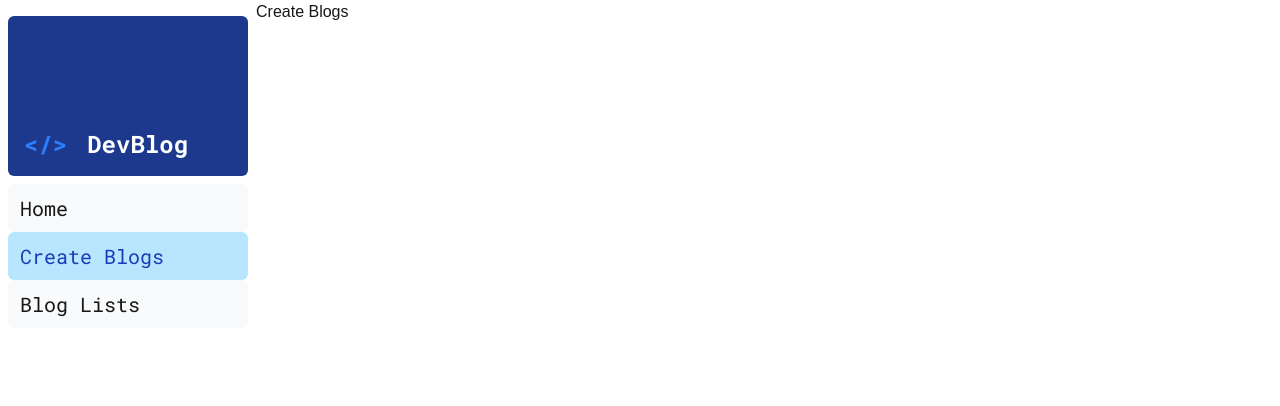
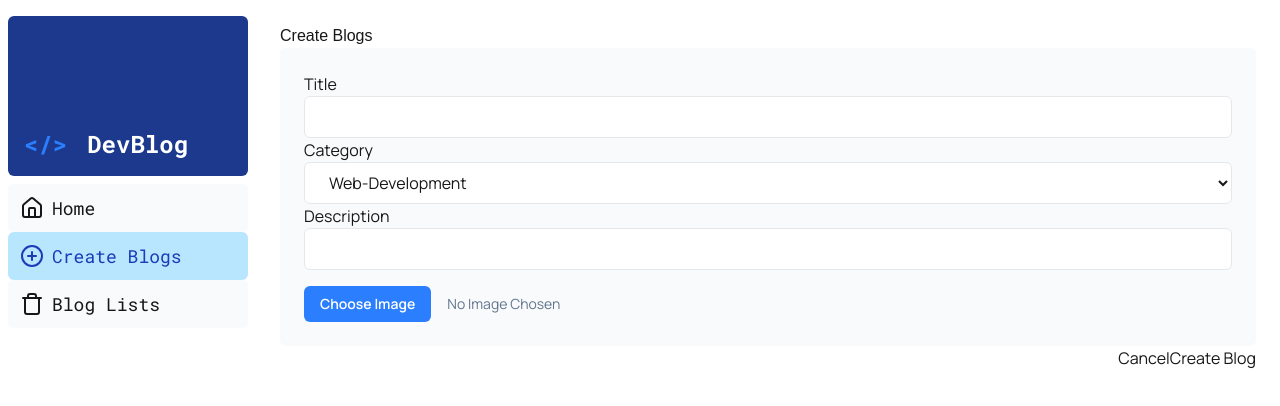
Before and after one commit to Shirooo098/NextJs-Blog, a Next.js app: page /admin/createBlogs in a window 1280 px wide. Shown: the top 406 px of the page. Built offline with nearby package versions, Linux system fonts and the light colour scheme.

Commit message:
Add Css on create-blog form

```diff
--- a/app/admin/(overview)/page.tsx
+++ b/app/admin/(overview)/page.tsx
@@ -1,9 +1,8 @@
-import Form from "@/app/ui/admin/create-form";
 
 export default function AdminBlog() {
  return(
     <main>
-      <Form/>
+      <div>Home</div>
     </main>
  )
 }
--- a/app/admin/createBlogs/page.tsx
+++ b/app/admin/createBlogs/page.tsx
@@ -1,7 +1,12 @@
+import Form from "@/app/ui/admin/create-form";
 
 
 export default function CreateBlogs() {
   return (
-    <div>Create Blogs</div>
+    <main>
+      <h1>Create Blogs</h1>
+
+      <Form/>
+    </main>
   )
 }
--- a/app/admin/layout.tsx
+++ b/app/admin/layout.tsx
@@ -6,7 +6,7 @@ export default function Layout({children}: {children: React.ReactNode}){
             <div className="w-full flex-none md:w-64">
                 <SideNav/>
             </div>
-            <div>
+            <div className="flex-grow p-6">
                 {children}
             </div>
         </div>
--- a/app/globals.css
+++ b/app/globals.css
@@ -19,3 +19,11 @@ body {
   color: var(--foreground);
   font-family: Arial, Helvetica, sans-serif;
 }
+
+@layer components{
+  .input{
+    @apply bg-white py-2 px-5  cursor-pointer rounded-md border border-gray-200
+    focus:ring-2 focus:outline-0 focus:ring-blue-500
+  }
+
+}
--- a/app/lib/definitions.ts
+++ b/app/lib/definitions.ts
@@ -1,4 +1,11 @@
 export type CategoryType = 'Web-Development' | 'Javascript' | 'Productivity' | 'Projects';
+
+export const categoryTypes: CategoryType[] = [
+    'Web-Development',
+    'Javascript',
+    'Productivity',
+    'Projects'
+]
 
 export type State = {
     errors?: {
--- /dev/null
+++ b/app/lib/utils.ts
@@ -0,0 +1,6 @@
+import { CategoryType } from "./definitions";
+
+export const categoryDropdown = (selectCategory: CategoryType) => {
+
+    return
+}
--- a/app/ui/admin/create-form.tsx
+++ b/app/ui/admin/create-form.tsx
@@ -1,23 +1,26 @@
 'use client'
 
 import { createBlog } from "@/app/lib/action";
-import { State } from "@/app/lib/definitions";
+import { categoryTypes, State } from "@/app/lib/definitions";
 import { useActionState } from "react";
-
+import { manRope } from "../fonts";
+import { useState } from "react";
 
 export default function Form(){
     const initialState: State= {message: null, errors: {}};
     const [state, formAction] = useActionState(createBlog, initialState);
+    const [selectedImage, setSelectedImage] = useState("No Image Chosen")
 
     return(
-        <>
-        <h1>Dashboard</h1>
-            <form action={formAction}>
+        <form action={formAction} className={`${manRope.className}`}>
+            <div className="flex flex-col p-4 bg-gray-50 rounded-md md:p-6">
                 <label htmlFor="title">Title</label>
                 <input
+                    id="title"
                     type="text"
                     name="title"
-                    arie-describedby="title-error" />
+                    aria-describedby="title-error"
+                    className="input" />
                 <label htmlFor="category">Category</label>
                 <div id="name-error" aria-live="polite" aria-atomic="true">
                     {state.errors?.title &&
@@ -28,10 +31,22 @@ export default function Form(){
                     ))
                     }
                 </div>
-                <input
-                    type="text"
+
+                <select
                     name="category"
-                    arie-describedby="category-error" />
+                    id="category"
+                    aria-describedby="category-error"
+                    className="input">
+                    <option value="" disabled>Category</option>
+                   {categoryTypes.map((cat) => (
+                        <option
+                            key={cat}
+                            value={cat}>
+                                {cat}
+                         </option>
+                   ))}
+
+                </select>
                 <div id="name-error" aria-live="polite" aria-atomic="true">
                     {state.errors?.category &&
                     state.errors.category.map((error: string) => (
@@ -41,11 +56,14 @@ export default function Form(){
                     ))
                     }
                 </div>
+
                 <label htmlFor="description">Description</label>
                 <input
+                    id="description"
                     type="text"
                     name="description"
-                    arie-describedby="description-error" />
+                    aria-describedby="description-error"
+                    className="input" />
                 <div id="name-error" aria-live="polite" aria-atomic="true">
                     {state.errors?.description &&
                     state.errors.description.map((error: string) => (
@@ -55,12 +73,32 @@ export default function Form(){
                     ))
                     }
                 </div>
-                <label htmlFor="file">File</label>
-                <input
+
+                <div className="flex mt-4">
+                    <input
+                    id="image"
                     type="file"
+                    onChange={(e) => {
+                        if(e.target.files && e.target.files.length > 0){
+                            setSelectedImage(e.target.files[0].name)
+                        }else {
+                            setSelectedImage("No Image Chosen")
+                        }
+                    }}
                     name="image"
-                    arie-describedby="image-error" />
-                <div id="name-error" aria-live="polite" aria-atomic="true">
+                    accept="image/*"
+                    aria-describedby="image-error"
+                    className="hidden" />
+                    <label htmlFor="image"
+                        className="block mr-4 py-2 px-4 bg-blue-500
+                        text-sm font-semibold text-white
+                        rounded-md border-0 hover:bg-blue-700 cursor-pointer"
+                    >
+                        Choose Image
+                    </label>
+                    <label className="flex text-slate-500 text-sm items-center">{selectedImage}</label>
+                </div>
+                <div id="image-error" aria-live="polite" aria-atomic="true">
                     {state.errors?.image &&
                     state.errors.image.map((error: string) => (
                         <p className="mt-2 text-sm text-red-500" key={error}>
@@ -69,8 +107,11 @@ export default function Form(){
                     ))
                     }
                 </div>
+            </div>
+            <div className="flex justify-end">
+                <button>Cancel</button>
                 <button type="submit">Create Blog</button>
-            </form>
-        </>
+            </div>
+        </form>
     )
 }
--- a/app/ui/admin/sidenav-links.tsx
+++ b/app/ui/admin/sidenav-links.tsx
@@ -4,19 +4,23 @@ import Link from 'next/link';
 import { usePathname } from 'next/navigation';
 import clsx from 'clsx';
 import { robotoMono } from '../fonts';
+import { House, CirclePlus, Trash  } from 'lucide-react'
 
 const links = [
     {
         name: 'Home',
-        href: '/admin'
+        href: '/admin',
+        icon: House
     },
     {
         name: 'Create Blogs',
-        href: '/admin/createBlogs'
+        href: '/admin/createBlogs',
+        icon: CirclePlus
     },
     {
         name: 'Blog Lists',
-        href: '/admin/blogLists'
+        href: '/admin/blogLists',
+        icon: Trash
     }
 ]
 
@@ -25,7 +29,8 @@ export default function SideNavLinks(){
 
     return(
         <>
-            {links.map((link => {
+            {links.map((link) => {
+                const LinkIcon = link.icon
                 return(
                     <Link
                         key={link.name}
@@ -38,10 +43,11 @@ export default function SideNavLinks(){
                             }
                         )}
                     >
-                        <p className={`${robotoMono.className} text-xl`}>{link.name}</p>
+                        <LinkIcon className=" w-6"/>
+                        <p className={`${robotoMono.className} text-lg hidden md:block`}>{link.name}</p>
                     </Link>
-                )
-            }))}
+                );
+            })}
         </>
     )
 
```
